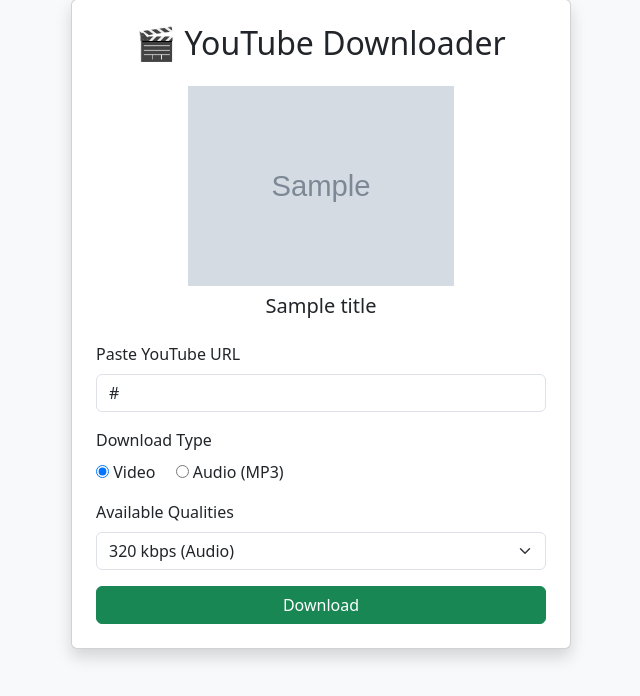
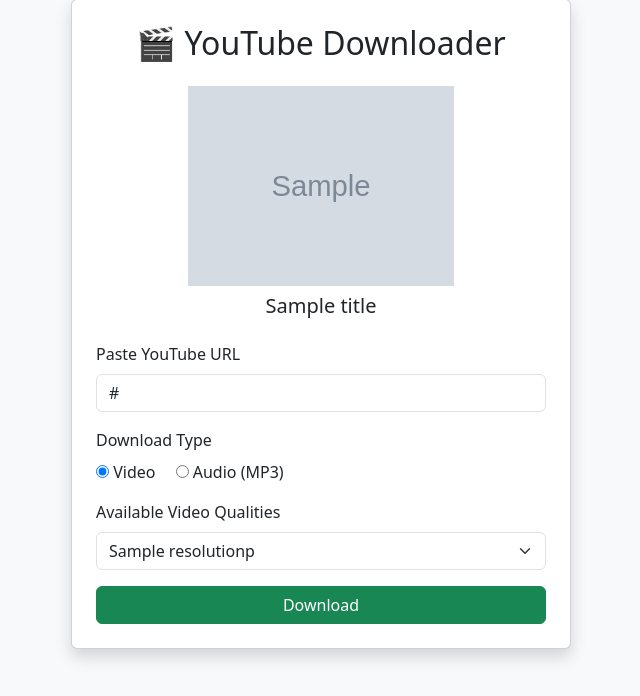
Before and after one commit to niiidhan/yt-downloader, a Flask app: template templates/index.html in a window 1280 px wide. Shown: the part 17-713 px from the top of the page, without its empty margins (319-959 px from the left). Run offline with Flask 3, Linux system fonts and the light colour scheme; the template is opened without the code that fills it: most values are stand-ins (such as "Sample title", 1, 10 or a date in 2020); grey boxes marked "Sample" are stand-in pictures; some libraries are stand-ins or nearby versions.

Commit message:
Update index.html

```diff
--- a/templates/index.html
+++ b/templates/index.html
@@ -20,6 +20,13 @@
             }
         }
     </style>
+    <script>
+        function toggleQualityOptions() {
+            let mode = document.querySelector('input[name="mode"]:checked').value;
+            document.getElementById("video-quality").style.display = (mode === "video") ? "block" : "none";
+            document.getElementById("audio-quality").style.display = (mode === "audio") ? "block" : "none";
+        }
+    </script>
 </head>
 <body class="bg-light">
 <div class="container-fluid mt-3 px-3">
@@ -42,20 +49,28 @@
             {% if resolutions %}
                 <div class="mb-3">
                     <label class="form-label">Download Type</label><br>
-                    <input type="radio" name="mode" value="video" checked> Video
-                    <input type="radio" name="mode" value="audio" class="ms-3"> Audio (MP3)
+                    <input type="radio" name="mode" value="video" checked onclick="toggleQualityOptions()"> Video
+                    <input type="radio" name="mode" value="audio" class="ms-3" onclick="toggleQualityOptions()"> Audio (MP3)
                 </div>
 
-                <div class="mb-3">
-                    <label class="form-label">Available Qualities</label>
+                <!-- Video Qualities -->
+                <div class="mb-3" id="video-quality">
+                    <label class="form-label">Available Video Qualities</label>
                     <select name="quality" class="form-select">
                         {% for r in resolutions %}
                             <option value="{{ r }}">{{ r }}p</option>
                         {% endfor %}
-                        <option value="128">128 kbps (Audio)</option>
-                        <option value="192">192 kbps (Audio)</option>
-                        <option value="256">256 kbps (Audio)</option>
-                        <option value="320" selected>320 kbps (Audio)</option>
+                    </select>
+                </div>
+
+                <!-- Audio Qualities -->
+                <div class="mb-3" id="audio-quality" style="display:none;">
+                    <label class="form-label">Available Audio Qualities</label>
+                    <select name="quality" class="form-select">
+                        <option value="128">128 kbps</option>
+                        <option value="192">192 kbps</option>
+                        <option value="256">256 kbps</option>
+                        <option value="320" selected>320 kbps</option>
                     </select>
                 </div>
 
```
